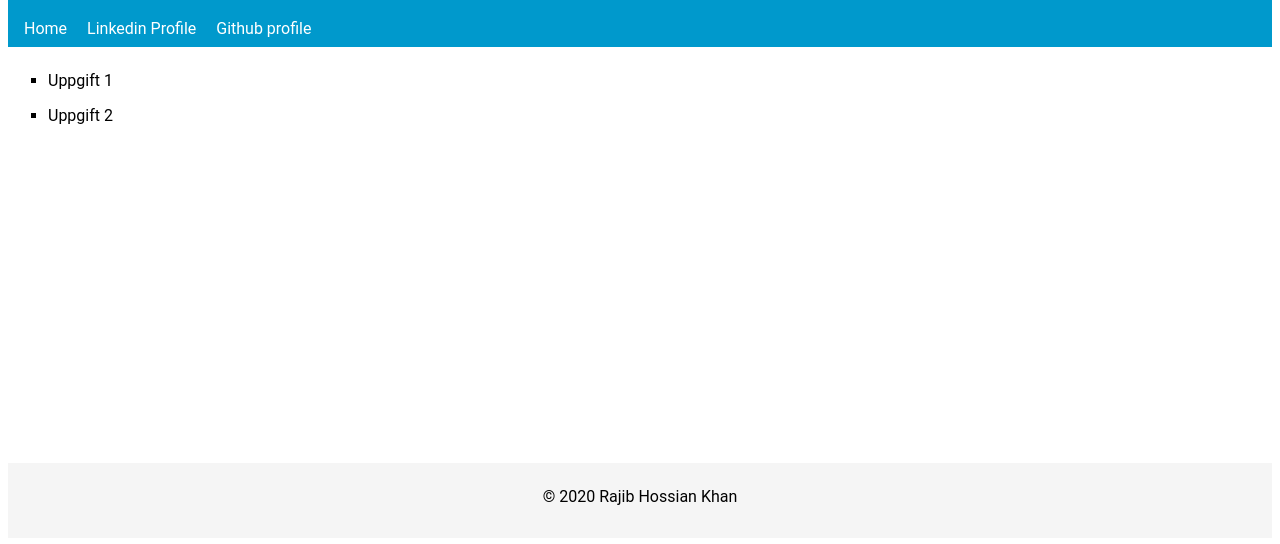
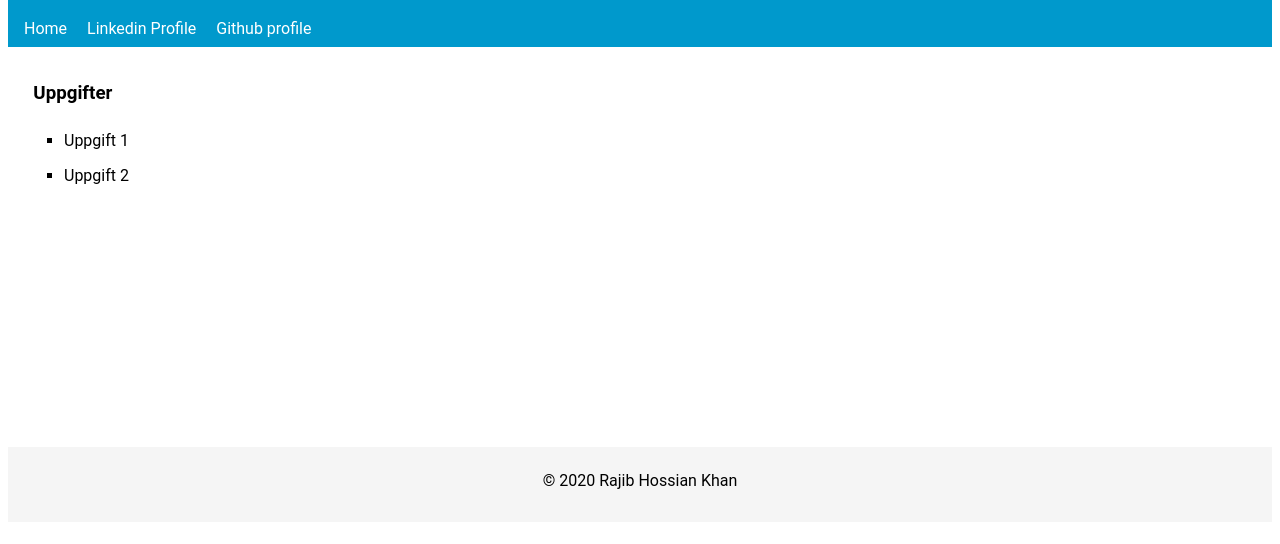
Before and after one commit to rajibkhan976/labb_html_-RAH-_-KHA-, a plain HTML site: page portfolio.html in a window 1280 px wide. Shown: the part 94-638 px from the top of the page. Drawn offline with Linux system fonts and the light colour scheme.

Commit message:
second commit

```diff
--- a/portfolio.html
+++ b/portfolio.html
@@ -1,5 +1,5 @@
 <!DOCTYPE html>
-<html>
+<html lang="en">
 <head>
 <title>Portfolio</title>
 <meta name="author" content="Rajib Hossain Khan">
@@ -25,10 +25,13 @@
 	</nav>
 </header>
 <article class="list-section">
-	<ul class="listing">
-		<li>Uppgift 1</li>
-		<li>Uppgift 2</li>
-	</ul>
+	<div class="list-container">
+		<h3 class="list-titel">Uppgifter</h3>
+		<ul class="listing">
+			<li>Uppgift 1</li>
+			<li>Uppgift 2</li>
+		</ul>
+	</div>
 </article>
 <footer class="page-footer">
 	<div class="footer-info">
--- a/styles.css
+++ b/styles.css
@@ -58,6 +58,14 @@ body {
 	min-height: 400px;
 }
 
+.list-container {
+	padding: 1em;
+}
+
+.list-titel {
+	padding-left: 0.5em;
+}
+
 .listing > li {
 	list-style: square;
 	padding: 0.5em 0;
```
Also changed, not shown: index.html (+2 -1 lines).
